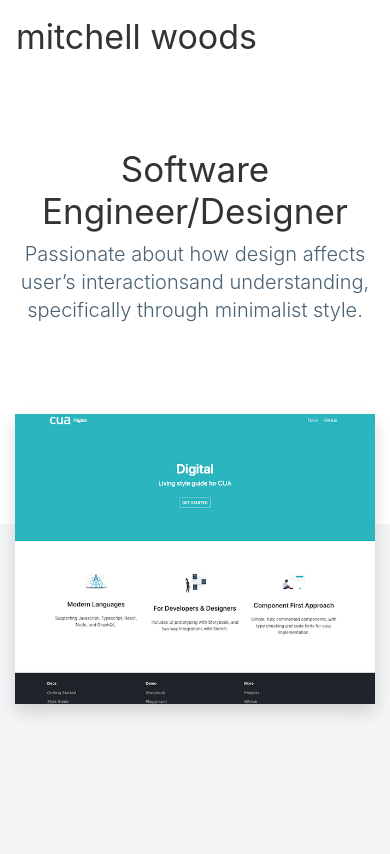
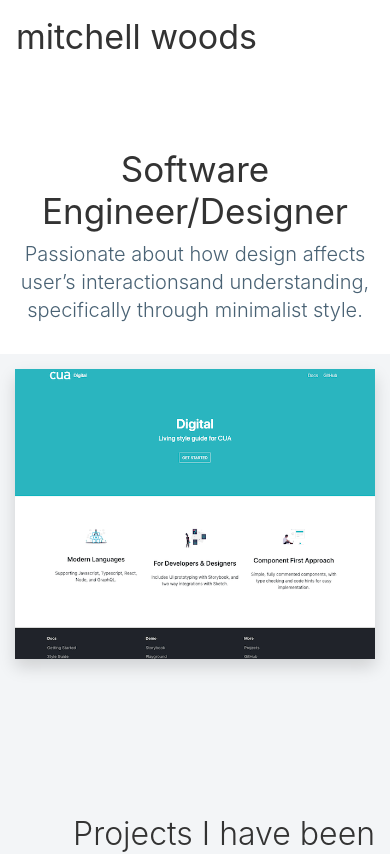
Before and after one commit to mmwoods/Portfolio, a React (Create React App) app: page / in a window 390 px wide. Shown: the top 854 px of the page. Built offline with nearby package versions, Linux system fonts and the light colour scheme.

Commit message:
fix: mobile image stretching

```diff
--- a/src/components/home/introduction/introduction.module.css
+++ b/src/components/home/introduction/introduction.module.css
@@ -4,7 +4,7 @@
 }
 
 .background {
-  margin-top: 200px;
+  margin-top: 30px;
   background: #f3f5f7;
 }
 
@@ -15,7 +15,6 @@
 }
 
 .image {
-  margin-top: -125px;
   box-shadow: rgba(0, 0, 0, 0.15) 0px 0.5rem 1rem;
 }
 
@@ -32,4 +31,12 @@
     display: inline-flex;
     flex-direction: column;
   }
+
+  .background {
+    margin-top: 200px;
+  }
+
+  .image {
+    margin-top: -125px;
+  }
 }
```
